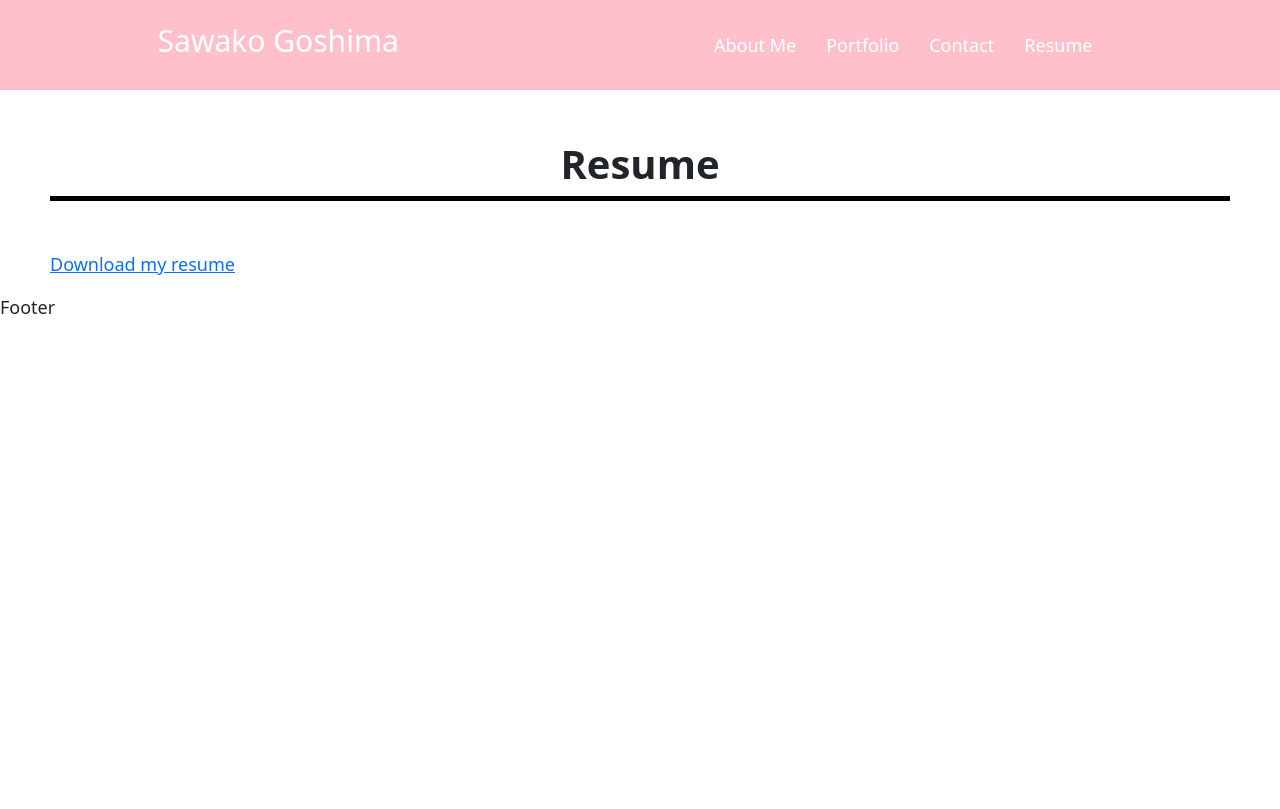
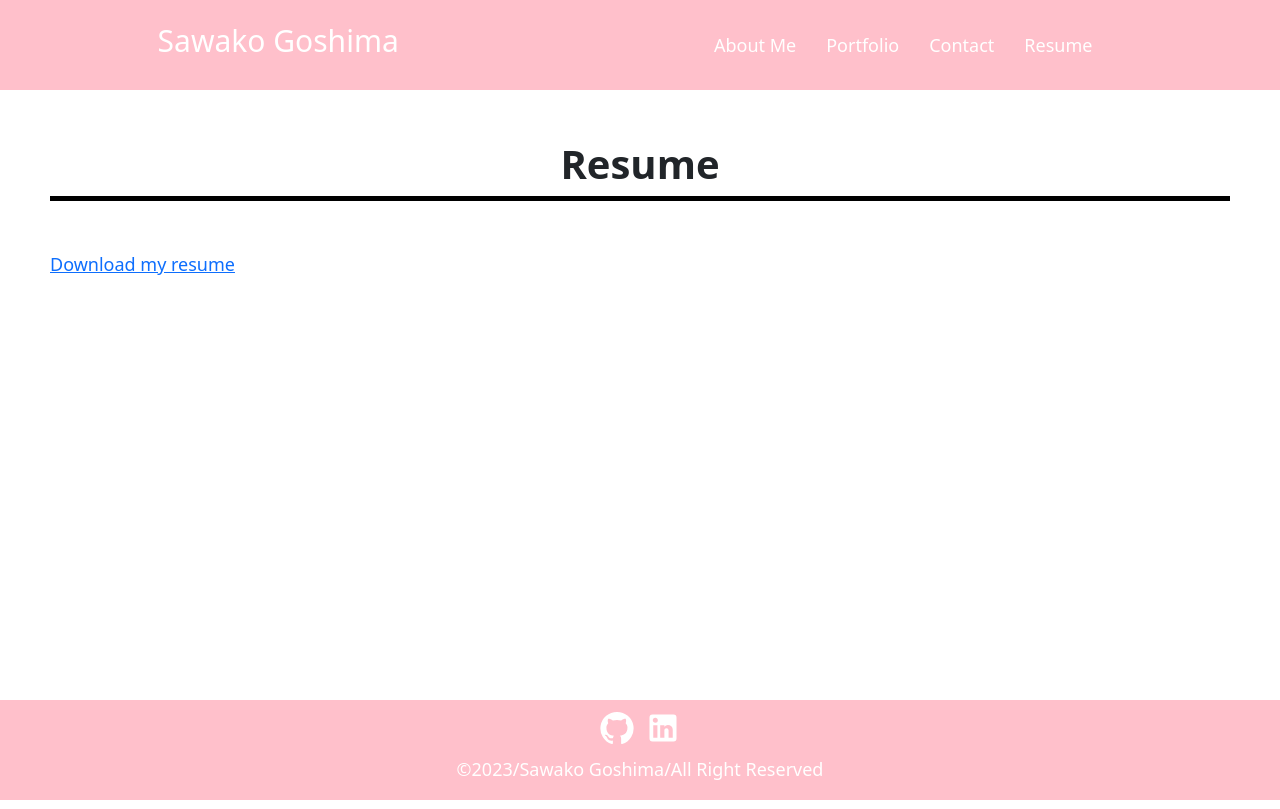
Before and after one commit to sawaks/react-portfolio, a React (Create React App) app in the folder sawako-portfolio-react/: page /resume in a window 1280 px wide. Built offline with nearby package versions, Linux system fonts and the light colour scheme.

Commit message:
Created Footer.js

```diff
--- a/sawako-portfolio-react/package.json
+++ b/sawako-portfolio-react/package.json
@@ -3,6 +3,10 @@
   "version": "0.1.0",
   "private": true,
   "dependencies": {
+    "@emotion/react": "^11.11.1",
+    "@emotion/styled": "^11.11.0",
+    "@mui/icons-material": "^5.11.16",
+    "@mui/material": "^5.13.6",
     "@testing-library/jest-dom": "^5.16.5",
     "@testing-library/react": "^13.4.0",
     "@testing-library/user-event": "^13.5.0",
--- a/sawako-portfolio-react/src/App.css
+++ b/sawako-portfolio-react/src/App.css
@@ -1,7 +1,11 @@
-.App {
+.PortfolioContainer {
   width: 100%;
-  height: 100vh;
+  min-height: 100vh;
   font-size: 18px;
+  position: relative;
+  padding-bottom: 120px;
+  box-sizing: border-box;
+
 }
 
 header {
@@ -46,6 +50,7 @@ nav ul li a:hover {
 .main-container {
   padding-left: 50px;
   padding-right: 50px;
+
 }
 
 .title-container {
@@ -117,6 +122,52 @@ nav ul li a:hover {
   margin-top: 15px;
 }
 
+/* footer */
+
+
+
+footer {
+  position: absolute;
+  bottom: 0;
+  background-color: pink;
+  width: 100%;
+  height: 100px;
+  font-size: large;
+
+
+}
+
+.icon-container {
+  display: flex;
+  padding-top: 10px;
+
+}
+
+.githubIcon-container {
+  text-align: end;
+  flex: 50%;
+}
+
+.linkedInIcon-container {
+  text-align: start;
+  margin-left: 10px;
+  flex: 50%;
+}
+
+
+footer div a {
+  color: white;
+  cursor: pointer;
+
+}
+
+.copyText-container {
+  color: white;
+  text-align: center;
+  margin-top: 10px;
+  padding-bottom: 10px;
+}
+
 @media (max-width: 765px) {
   .project-container {
     gap: 20px;
@@ -127,4 +178,8 @@ nav ul li a:hover {
   .text-container {
     padding-top: 40px;
   }
+
+  .logo {
+    margin-left: 30px;
+  }
 }
--- a/sawako-portfolio-react/src/App.js
+++ b/sawako-portfolio-react/src/App.js
@@ -1,30 +1,7 @@
+import React from "react";
 import './App.css';
-import Header from './components/headerComponents/Header';
-import Footer from './components/footerComponent/Footer';
-import AboutMe from './components/pages/AboutMe';
-import Portfolio from './components/pages/Portfolio';
-import Contact from './components/pages/Contact';
-import Resume from './components/pages/Resume';
-import { BrowserRouter as Router, Route, Routes } from "react-router-dom";
+import PortfolioContainer from "./components/PortfolioContainer";
 
-function App() {
-  return (
-    <Router>
-      <div className="App">
-        <Header />
-        <Routes>
-          <Route path='/' element={<AboutMe />} />
-          <Route path='/portfolio' element={<Portfolio />} />
-          <Route path='/contact' element={<Contact />} />
-          <Route path='/resume' element={<Resume />} />
-
-        </Routes>
-        <Footer />
-
-      </div>
-    </Router>
-
-  );
-}
+const App = () => <PortfolioContainer />;
 
 export default App;
--- /dev/null
+++ b/sawako-portfolio-react/src/components/PortfolioContainer.js
@@ -0,0 +1,29 @@
+import React from 'react';
+import Header from './headerComponents/Header';
+import Footer from './footerComponent/Footer';
+import AboutMe from './pages/AboutMe';
+import Portfolio from './pages/Portfolio';
+import Contact from './pages/Contact';
+import Resume from './pages/Resume';
+import { BrowserRouter as Router, Route, Routes } from "react-router-dom";
+
+const PortfolioContainer = () => {
+    return (
+        <Router>
+            <div className="PortfolioContainer">
+                <Header />
+                <Routes>
+                    <Route path='/' element={<AboutMe />} />
+                    <Route path='/portfolio' element={<Portfolio />} />
+                    <Route path='/contact' element={<Contact />} />
+                    <Route path='/resume' element={<Resume />} />
+
+                </Routes>
+                <Footer />
+
+            </div>
+        </Router>
+    )
+}
+
+export default PortfolioContainer;
--- a/sawako-portfolio-react/src/components/footerComponent/Footer.js
+++ b/sawako-portfolio-react/src/components/footerComponent/Footer.js
@@ -1,8 +1,28 @@
-import React from 'react'
+import React from 'react';
+import GitHubIcon from '@mui/icons-material/GitHub';
+import LinkedInIcon from '@mui/icons-material/LinkedIn';
 
 const Footer = () => {
     return (
-        <div>Footer</div>
+
+
+        <footer>
+            <div className='icon-container'>
+                <div className='githubIcon-container'>
+                    <a href="https://github.com/sawaks"><GitHubIcon style={{ fontSize: "200%" }} /></a>
+
+                </div>
+                <div className='linkedInIcon-container'>
+                    <a href="https://www.linkedin.com/in/sawako-goshima"><LinkedInIcon style={{ fontSize: "200%" }} /></a>
+
+                </div>
+            </div>
+            <div className='copyText-container'>
+                <p>©2023/Sawako Goshima/All Right Reserved</p>
+            </div>
+
+        </footer>
+
     )
 }
 
```
Also changed, not shown: 1 other file (tests, documents, lock files or other folders).
